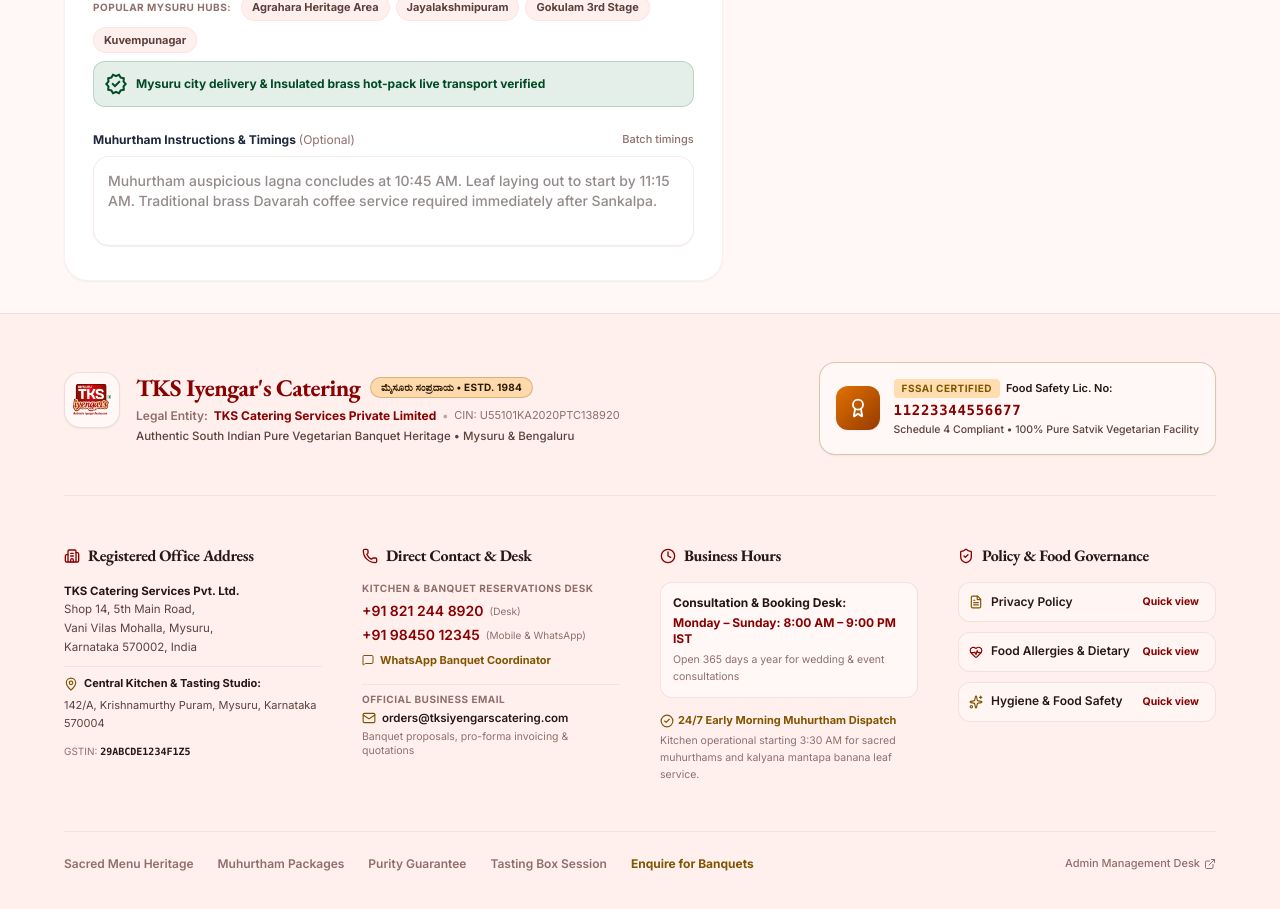
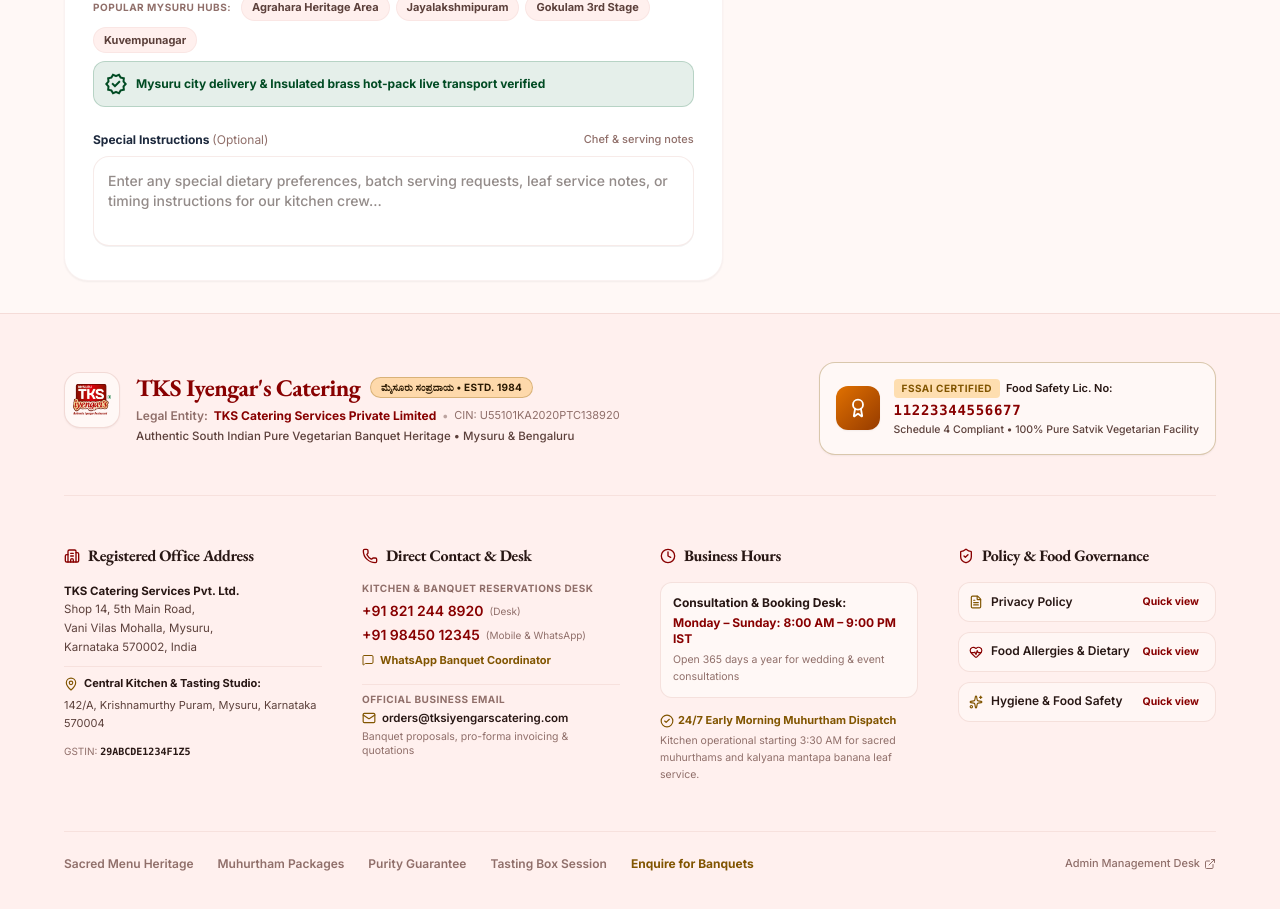
Before and after one commit to CMAtreya/catering, a React (Vite) app in the folder tks-catering/: page /request in a window 1280 px wide. Shown: the part 1520-2429 px from the top of the page. Built offline with nearby package versions, Linux system fonts and the light colour scheme; a web font is replaced by a local one.

Commit message:
fix(customer): replace Muhurtham Instructions & Timings label with Special Instructions

```diff
--- a/tks-catering/src/pages/customer/RequestPage.tsx
+++ b/tks-catering/src/pages/customer/RequestPage.tsx
@@ -917,21 +917,21 @@ export const RequestPage: React.FC = () => {
                 )}
               </div>
 
-              {/* 5. MUHURTHAM INSTRUCTIONS & TIMINGS */}
+              {/* 5. SPECIAL INSTRUCTIONS */}
               <div className="space-y-2">
                 <div className="flex items-center justify-between">
                   <label className="text-xs font-bold text-slate-800">
-                    Muhurtham Instructions &amp; Timings <span className="text-outline font-normal">(Optional)</span>
+                    Special Instructions <span className="text-outline font-normal">(Optional)</span>
                   </label>
                   <span className="text-[11px] font-medium text-outline">
-                    Batch timings
+                    Chef &amp; serving notes
                   </span>
                 </div>
 
                 <textarea
                   value={notes}
                   onChange={(e) => setNotes(e.target.value)}
-                  placeholder="Muhurtham auspicious lagna concludes at 10:45 AM. Leaf laying out to start by 11:15 AM. Traditional brass Davarah coffee service required immediately after Sankalpa."
+                  placeholder="Enter any special dietary preferences, batch serving requests, leaf service notes, or timing instructions for our kitchen crew..."
                   rows={3}
                   className="w-full p-3.5 rounded-2xl border border-outline-variant/30 text-xs sm:text-sm font-medium bg-surface-container-lowest focus:ring-1 focus:ring-primary outline-none transition-all shadow-2xs resize-none"
                 />
```
